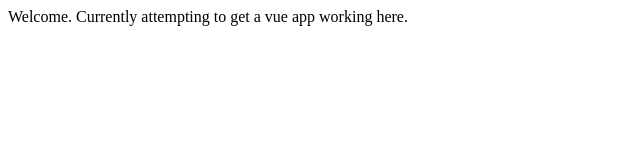
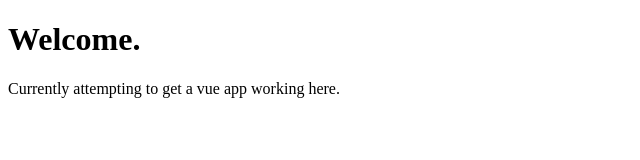
Before and after one commit to Lawtonfogle/lawtonfogle.github.io, a plain HTML site: page index.html in a window 1280 px wide. Shown: the whole page, without its empty margins (0-640 px from the left). Drawn offline with Linux system fonts and the light colour scheme.

Commit message:
Let's add some semantics.

```diff
--- a/index.html
+++ b/index.html
@@ -1,10 +1,11 @@
+<!DOCTYPE html>
 <html>
     <head>
         <title>Lawtonfogle's git.io website.</title>
     </head>
     <body>
-        Welcome.
+        <h1>Welcome.</h1>
 
-        Currently attempting to get a vue app working here.
+        <p>Currently attempting to get a vue app working here.</p>
     </body>
 </html>
```
